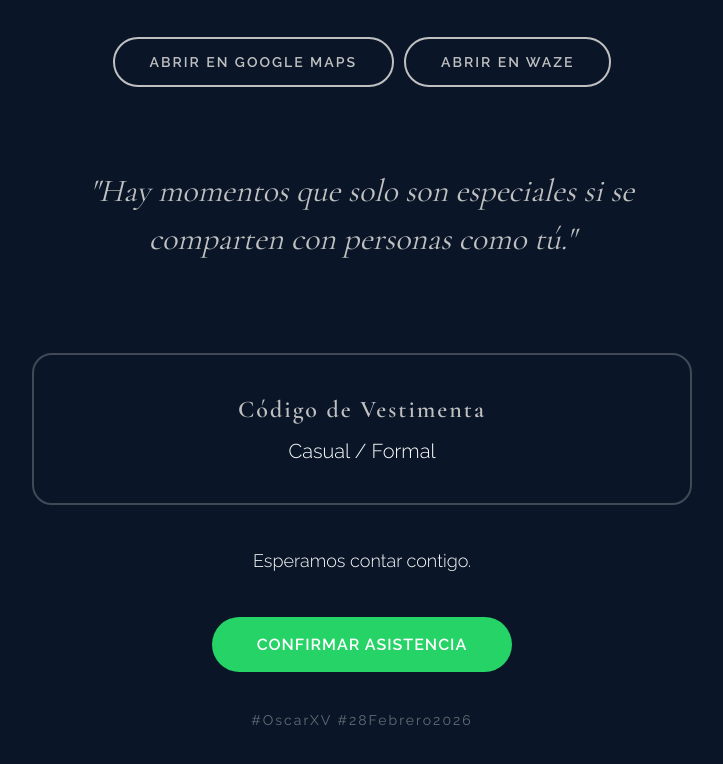
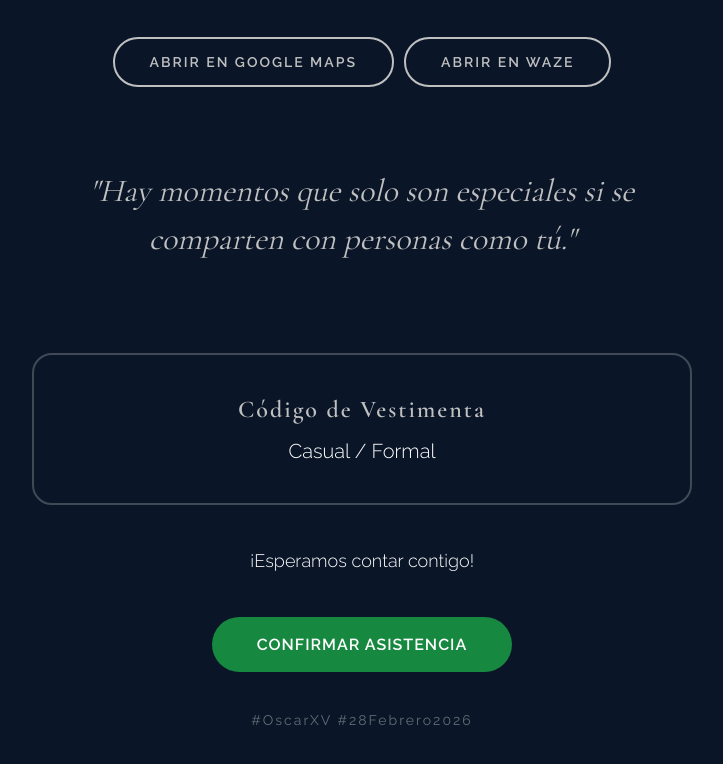
Before and after one commit to paotomu-dev/invitacion-oscar, a plain HTML site: page index.html in a window 1280 px wide. Shown: the part 2484-3248 px from the top of the page, without its empty margins (278-1001 px from the left). Drawn offline with nearby package versions, Linux system fonts and the light colour scheme; a web font is replaced by a local one.

Commit message:
Update index.html

```diff
--- a/index.html
+++ b/index.html
@@ -310,7 +310,7 @@
             align-items: center;
             gap: 12px;
             padding: 18px 45px;
-            background: #25D366;
+            background: #178840;
             color: #fff;
             text-decoration: none;
             border-radius: 50px;
@@ -503,10 +503,10 @@
 
         <div style="margin-top: 40px;">
             <div class="contact-info">
-                Esperamos contar contigo.
+                ¡Esperamos contar contigo!
             </div>
 
-        <a href="https://wa.me/525549643062?text=¡Hola!%20Confirmo%20mi%20asistencia%20a%20los%20XV%20años%20de%20Oscar%20Omar" class="whatsapp-btn" target="_blank">
+        <a href="https://wa.me/525549643062?text=¡Hola!%20Confirmo%20mi%20asistencia%20a%20los%20XV%20de%20Oscar%20Omar." class="whatsapp-btn" target="_blank">
             Confirmar asistencia
         </a>
 
```
